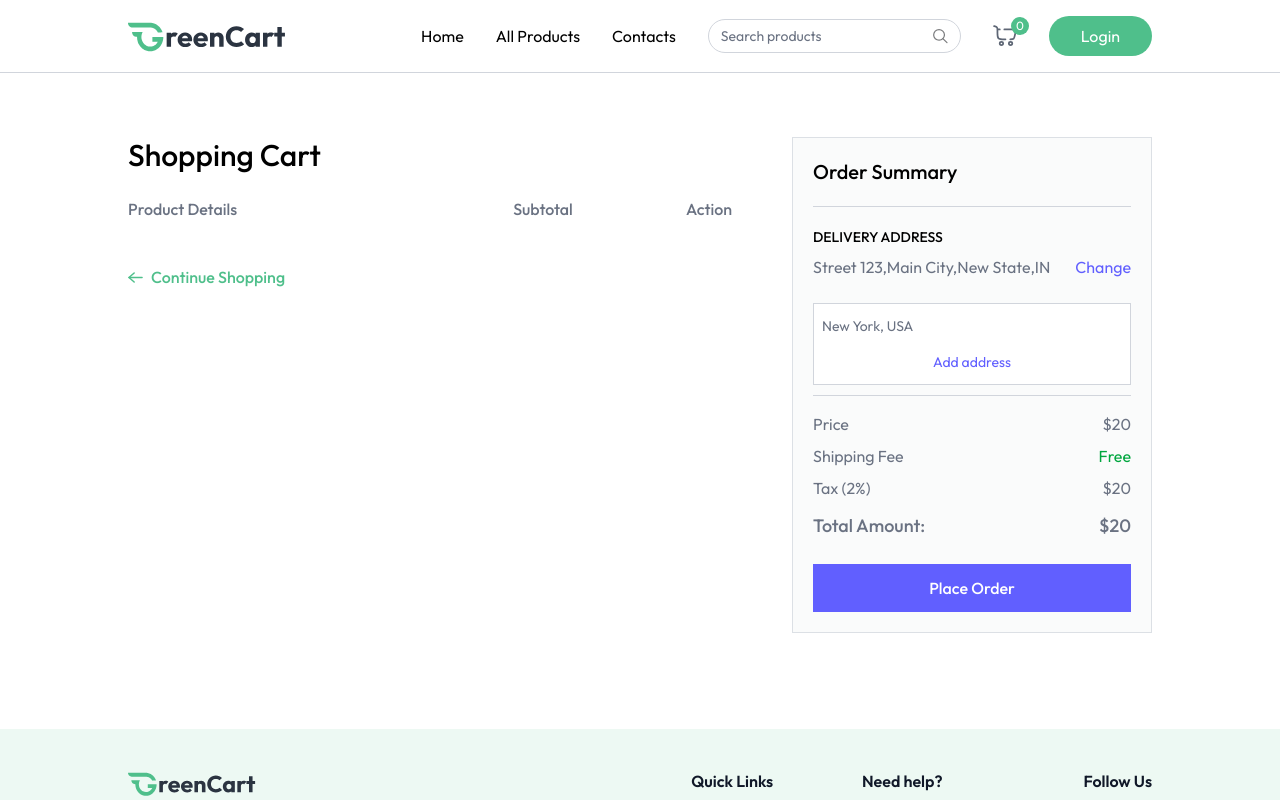
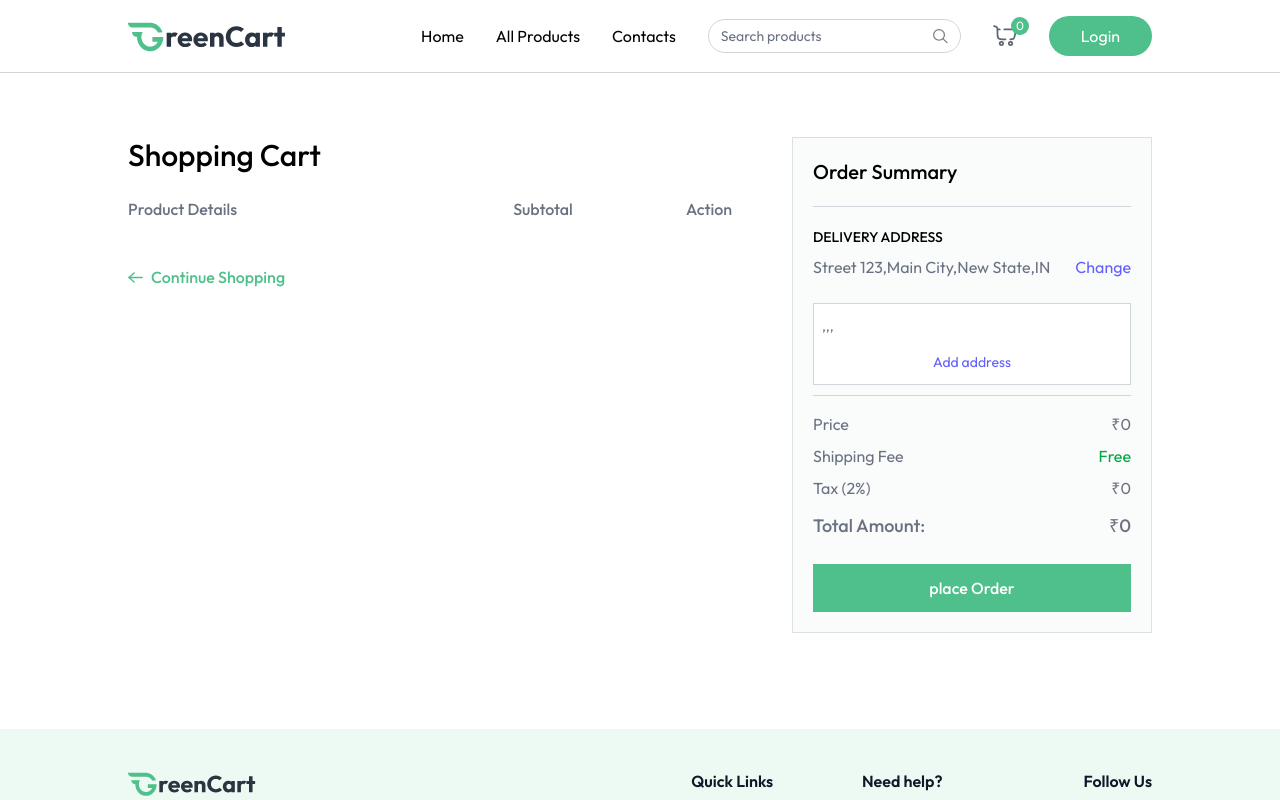
Before and after one commit to parastuteja/GrocyGo, a React (Vite) app in the folder Client/: page /cart in a window 1280 px wide. Both pictures are taken after a click on the button "Change". Shown: the top 800 px of the page. Built offline with nearby package versions, Linux system fonts and the light colour scheme.

Commit message:
Update Cart

```diff
--- a/Client/src/Context/AppContext.jsx
+++ b/Client/src/Context/AppContext.jsx
@@ -42,7 +42,7 @@
     cartData[itemId]-=1;
     if(cartData[itemId]=== 0){
         delete cartData[itemId]
-
+console.log('item removed')
     }
     setCartItems(cartData)
     toast.success('item removed successfully')
@@ -56,14 +56,15 @@
         return(totalCount)
      }
      const getCartAmount=()=>{
-        let totalAmount=0
+        let totalAmount=0;
         for(const items in cartItems){
         let itemInfo =products.find((product)=>product._id ===items)
         if(cartItems[items]>0){
             totalAmount+= itemInfo.offerPrice *cartItems[items]
-            return Math.floor(totalAmount*100)/100
+
         }
         }
+         return Math.floor(totalAmount*100)/100
      }
      useEffect(()=>{
         setProducts(dummyProducts)
--- a/Client/src/Pages/Cart.jsx
+++ b/Client/src/Pages/Cart.jsx
@@ -19,6 +19,9 @@
         tempArray.push(product)
     }
     setCartArray(tempArray)
+}
+const placeOrder=async()=>{
+
 }
 useEffect(()=>{
 if(products.length>0&& cartItems){
@@ -62,9 +65,7 @@
                             </div>
                         </div>
                         <p className="text-center">{currency}{product.offerPrice * product.quantity}</p>
-                        <button onClick={()=>{
-                            removeFromCart()
-                        }} className="cursor-pointer mx-auto">
+                        <button onClick={()=>{ removeFromCart()}} className="cursor-pointer mx-auto">
                             <img src={assets.remove_icon} alt="remove" className="inline-block w-6 h-6" />
                         </button>
                     </div>)
@@ -90,10 +91,10 @@
                         </button>
                         {showAddress && (
                             <div className="absolute top-12 py-1 bg-white border border-gray-300 text-sm w-full">
-                                <p onClick={() => setShowAddress(false)} className="text-gray-500 p-2 hover:bg-gray-100">
-                                    New York, USA
-                                </p>
-                                <p onClick={() => setShowAddress(false)} className="text-indigo-500 text-center cursor-pointer p-2 hover:bg-indigo-500/10">
+                               { addresses.map((index,address)=>(<p onClick={() =>{setSelectedAddress(address) ;setShowAddress(false)}} className="text-gray-500 p-2 hover:bg-gray-100">
+                                    {address.street},{address.city},{address.state},{address.country}
+                                </p>))}
+                                <p onClick={() =>  navigate('/add-adress')} className="text-indigo-500 text-center cursor-pointer p-2 hover:bg-indigo-500/10">
                                     Add address
                                 </p>
                             </div>
@@ -102,7 +103,7 @@
 
                     <p className="text-sm font-medium uppercase mt-6">Payment Method</p>
 
-                    <select className="w-full border border-gray-300 bg-white px-3 py-2 mt-2 outline-none">
+                    <select onChange={e=>setPaymentOption(e.target.value)}className="w-full border border-gray-300 bg-white px-3 py-2 mt-2 outline-none">
                         <option value="COD">Cash On Delivery</option>
                         <option value="Online">Online Payment</option>
                     </select>
@@ -112,21 +113,22 @@
 
                 <div className="text-gray-500 mt-4 space-y-2">
                     <p className="flex justify-between">
-                        <span>Price</span><span>$20</span>
+                        <span>Price</span><span>{currency}{getCartAmount()}</span>
                     </p>
                     <p className="flex justify-between">
                         <span>Shipping Fee</span><span className="text-green-600">Free</span>
                     </p>
                     <p className="flex justify-between">
-                        <span>Tax (2%)</span><span>$20</span>
+                        <span>Tax (2%)</span><span>{currency}{getCartAmount()*2/100}</span>
                     </p>
                     <p className="flex justify-between text-lg font-medium mt-3">
-                        <span>Total Amount:</span><span>$20</span>
+                        <span>Total Amount:</span><span>
+                            {currency}{getCartAmount()+getCartAmount()*2/100}</span>
                     </p>
                 </div>
 
-                <button className="w-full py-3 mt-6 cursor-pointer bg-indigo-500 text-white font-medium hover:bg-indigo-600 transition">
-                    Place Order
+                <button onClick={placeOrder} className="w-full py-3 mt-6 cursor-pointer bg-primary text-white font-medium hover:bg-primary-dull transition">
+                   {paymentOption==='COD'?'place Order':'Proceed To Checkout'}
                 </button>
             </div>
         </div>
```
